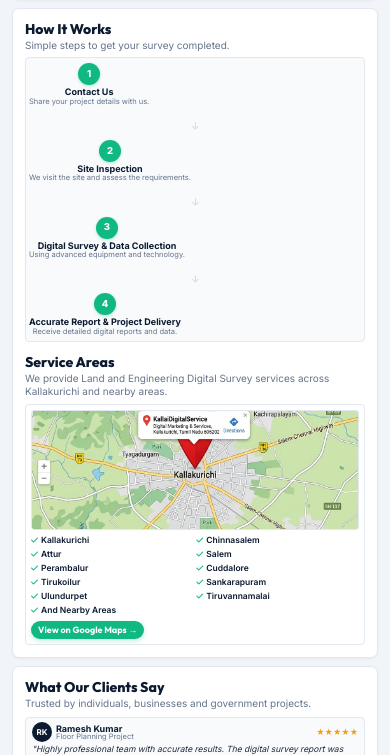
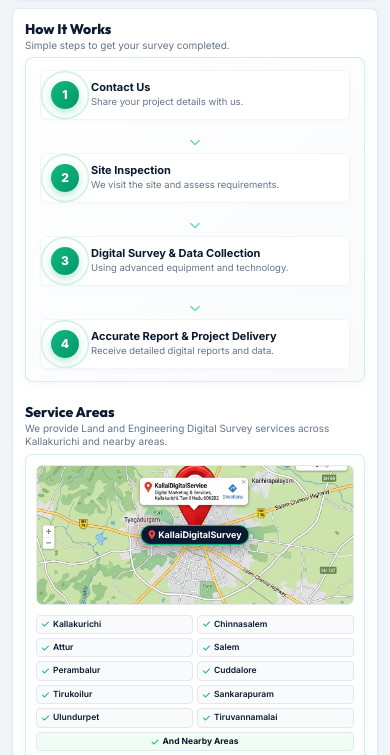
Before and after one commit to Dharumarvengatesan/kallaidigitalservice, a website: page index.html in a window 390 px wide. Shown: the part 2899-3654 px from the top of the page. Drawn offline with Linux system fonts and the light colour scheme.

Commit message:
Fix How It Works mobile step cards layout and add animated pulse pin badge to route map

```diff
--- a/css/styles.css
+++ b/css/styles.css
@@ -806,16 +806,20 @@ button { cursor: pointer; background: none; }
 /* ══════════════════════════════════════════════════════════════════
    SECTION 4 — COL 3: HOW IT WORKS & SERVICE AREAS
    ══════════════════════════════════════════════════════════════════ */
+/* ══════════════════════════════════════════════════════════════════
+   SECTION 4 — COL 3: HOW IT WORKS & SERVICE AREAS (ANIMATED)
+   ══════════════════════════════════════════════════════════════════ */
 .how-steps-row {
   display: flex;
   align-items: flex-start;
   justify-content: space-between;
-  gap: 2px;
-  margin-bottom: 6px;
-  background: #f8fafc;
-  border: 1px solid var(--border);
-  border-radius: 4px;
-  padding: 5px 3px;
+  gap: 6px;
+  margin-bottom: 10px;
+  background: linear-gradient(135deg, #ffffff 0%, #f8fafc 100%);
+  border: 1px solid rgba(16, 185, 129, 0.18);
+  border-radius: 8px;
+  padding: 10px 8px;
+  box-shadow: 0 3px 10px rgba(0,0,0,0.03);
 }
 
 .step-card {
@@ -824,86 +828,224 @@ button { cursor: pointer; background: none; }
   flex-direction: column;
   align-items: center;
   text-align: center;
+  padding: 6px 4px;
+  border-radius: 6px;
+  transition: all 0.25s cubic-bezier(0.4, 0, 0.2, 1);
+  position: relative;
+}
+
+.step-card:hover {
+  background: rgba(16, 185, 129, 0.04);
+  transform: translateY(-2px);
 }
 
 .step-circle {
-  width: 22px;
-  height: 22px;
+  width: 26px;
+  height: 26px;
   border-radius: 50%;
-  background: var(--green);
+  background: linear-gradient(135deg, var(--green) 0%, var(--green-dark) 100%);
   color: #ffffff;
   font-weight: 800;
+  font-size: 11px;
+  display: flex;
+  align-items: center;
+  justify-content: center;
+  margin-bottom: 6px;
+  box-shadow: 0 3px 8px rgba(16, 185, 129, 0.35);
+  position: relative;
+  z-index: 2;
+  transition: transform 0.3s ease, box-shadow 0.3s ease;
+}
+
+.step-circle::after {
+  content: '';
+  position: absolute;
+  inset: -3px;
+  border-radius: 50%;
+  border: 1.5px solid var(--green);
+  opacity: 0.4;
+  animation: pulseRing 2.4s infinite ease-in-out;
+}
+
+.step-card:hover .step-circle {
+  transform: scale(1.12);
+  box-shadow: 0 5px 14px rgba(16, 185, 129, 0.45);
+}
+
+.step-arrow {
+  color: var(--green);
+  font-size: 10px;
+  margin-top: 10px;
+  opacity: 0.6;
+  animation: arrowBounce 2s infinite ease-in-out;
+}
+
+.step-details {
+  display: flex;
+  flex-direction: column;
+  align-items: center;
+}
+
+.step-title {
   font-size: 9.5px;
-  display: flex;
-  align-items: center;
-  justify-content: center;
-  margin-bottom: 2px;
-  box-shadow: 0 1px 3px rgba(16, 185, 129, 0.3);
-}
-
-.step-arrow {
-  color: #cbd5e1;
-  font-size: 10px;
-  margin-top: 4px;
-}
-
-.step-title {
-  font-size: 9px;
   font-weight: 700;
   color: var(--navy);
-  line-height: 1.05;
-  margin-bottom: 1px;
+  line-height: 1.15;
+  margin-bottom: 2px;
 }
 
 .step-desc {
-  font-size: 7.5px;
+  font-size: 8px;
   color: var(--text-muted);
-  line-height: 1.15;
+  line-height: 1.25;
 }
 
 /* Service Areas block */
 .sa-block {
   display: grid;
   grid-template-columns: 1.1fr 1fr;
-  gap: 5px;
+  gap: 8px;
   background: #ffffff;
+  border: 1px solid rgba(16, 185, 129, 0.18);
+  border-radius: 8px;
+  padding: 8px;
+  align-items: center;
+  box-shadow: 0 3px 10px rgba(0,0,0,0.03);
+}
+
+.sa-map-box {
+  position: relative;
+  border-radius: 6px;
+  overflow: hidden;
+  height: 115px;
   border: 1px solid var(--border);
-  border-radius: 4px;
-  padding: 5px;
-  align-items: center;
-}
-
-.sa-map-box {
-  border-radius: 3px;
-  overflow: hidden;
-  height: 80px;
-  border: 1px solid var(--border);
+  box-shadow: inset 0 0 10px rgba(0,0,0,0.05);
 }
 
 .sa-map-box img {
   width: 100%;
   height: 100%;
   object-fit: cover;
+  transition: transform 0.4s ease;
+}
+
+.sa-map-box:hover img {
+  transform: scale(1.06);
+}
+
+.map-pin-badge {
+  position: absolute;
+  top: 50%;
+  left: 50%;
+  transform: translate(-50%, -50%);
+  display: flex;
+  align-items: center;
+  gap: 4px;
+  z-index: 3;
+}
+
+.pin-pulse {
+  position: absolute;
+  left: -4px;
+  top: -4px;
+  width: 24px;
+  height: 24px;
+  border-radius: 50%;
+  background: rgba(239, 68, 68, 0.35);
+  animation: pulseRing 1.8s infinite ease-out;
+}
+
+.pin-label {
+  position: relative;
+  background: var(--navy);
+  color: #ffffff;
+  font-size: 9px;
+  font-weight: 700;
+  padding: 3px 7px;
+  border-radius: 12px;
+  border: 1.5px solid var(--green);
+  box-shadow: 0 4px 12px rgba(0,0,0,0.3);
+  display: flex;
+  align-items: center;
+  gap: 3px;
+  white-space: nowrap;
+}
+
+.pin-label i {
+  color: #ef4444;
+}
+
+.sa-content-col {
+  display: flex;
+  flex-direction: column;
 }
 
 .sa-list {
   display: grid;
   grid-template-columns: repeat(2, 1fr);
-  gap: 2.5px;
+  gap: 4px;
+  margin-bottom: 6px;
 }
 
 .sa-item {
   font-size: 8.5px;
   font-weight: 600;
   color: var(--navy);
-  display: flex;
-  align-items: center;
-  gap: 3px;
+  background: #f8fafc;
+  border: 1px solid #e2e8f0;
+  border-radius: 4px;
+  padding: 3px 5px;
+  display: flex;
+  align-items: center;
+  gap: 4px;
+  transition: all 0.2s ease;
+}
+
+.sa-item:hover {
+  background: var(--green-light);
+  border-color: var(--green);
+  transform: translateY(-1px);
 }
 
 .sa-item i {
   color: var(--green);
   font-size: 8px;
+}
+
+.sa-item-full {
+  grid-column: span 2;
+  justify-content: center;
+  background: #f0fdf4;
+  font-weight: 700;
+}
+
+.btn-map-animated {
+  display: inline-flex;
+  align-items: center;
+  justify-content: center;
+  gap: 6px;
+  align-self: flex-start;
+  margin-top: 4px;
+  transition: all 0.25s ease;
+}
+
+.btn-map-animated:hover .animated-arrow {
+  transform: translateX(4px);
+}
+
+.animated-arrow {
+  transition: transform 0.2s ease;
+}
+
+@keyframes pulseRing {
+  0% { transform: scale(0.95); opacity: 0.8; }
+  50% { transform: scale(1.35); opacity: 0.3; }
+  100% { transform: scale(1.6); opacity: 0; }
+}
+
+@keyframes arrowBounce {
+  0%, 100% { transform: translateY(0); }
+  50% { transform: translateY(3px); }
 }
 
 /* ══════════════════════════════════════════════════════════════════
@@ -1300,20 +1442,62 @@ textarea.form-input {
 
   .how-steps-row {
     flex-direction: column;
-    gap: 8px;
+    gap: 0;
+    padding: 12px 14px;
+    position: relative;
+  }
+
+  .step-card {
+    flex-direction: row;
+    align-items: flex-start;
+    text-align: left;
+    gap: 12px;
+    padding: 10px;
+    width: 100%;
+    background: #ffffff;
+    border: 1px solid #f1f5f9;
+    border-radius: 6px;
+    box-shadow: 0 2px 5px rgba(0,0,0,0.02);
+  }
+
+  .step-details {
+    align-items: flex-start;
+  }
+
+  .step-circle {
+    margin-bottom: 0;
+    flex-shrink: 0;
+    width: 28px;
+    height: 28px;
+    font-size: 12px;
+  }
+
+  .step-title {
+    font-size: 11px;
+    margin-bottom: 2px;
+  }
+
+  .step-desc {
+    font-size: 9.5px;
+    line-height: 1.35;
   }
 
   .step-arrow {
-    transform: rotate(90deg);
+    transform: none;
     align-self: center;
+    font-size: 11px;
+    padding: 4px 0;
+    color: var(--green);
   }
 
   .sa-block {
     grid-template-columns: 1fr;
+    gap: 10px;
+    padding: 10px;
   }
 
   .sa-map-box {
-    height: 120px;
+    height: 140px;
   }
 
   .contact-layout {
--- a/index.html
+++ b/index.html
@@ -471,30 +471,38 @@
         <div class="how-steps-row">
           <div class="step-card">
             <div class="step-circle">1</div>
+            <div class="step-details">
               <div class="step-title">Contact Us</div>
               <div class="step-desc">Share your project details with us.</div>
             </div>
-          <div class="step-arrow">&rarr;</div>
+          </div>
+          <div class="step-arrow"><i class="fas fa-chevron-down"></i></div>
           <div class="step-card">
             <div class="step-circle">2</div>
+            <div class="step-details">
               <div class="step-title">Site Inspection</div>
-            <div class="step-desc">We visit the site and assess the requirements.</div>
+              <div class="step-desc">We visit the site and assess requirements.</div>
             </div>
-          <div class="step-arrow">&rarr;</div>
+          </div>
+          <div class="step-arrow"><i class="fas fa-chevron-down"></i></div>
           <div class="step-card">
             <div class="step-circle">3</div>
+            <div class="step-details">
               <div class="step-title">Digital Survey &amp; Data Collection</div>
               <div class="step-desc">Using advanced equipment and technology.</div>
             </div>
-          <div class="step-arrow">&rarr;</div>
+          </div>
+          <div class="step-arrow"><i class="fas fa-chevron-down"></i></div>
           <div class="step-card">
             <div class="step-circle">4</div>
+            <div class="step-details">
               <div class="step-title">Accurate Report &amp; Project Delivery</div>
               <div class="step-desc">Receive detailed digital reports and data.</div>
             </div>
           </div>
+        </div>
 
-        <div class="panel-header" style="margin-top:6px;" id="service-areas">
+        <div class="panel-header" style="margin-top:12px;" id="service-areas">
           <h2 class="panel-title">Service Areas</h2>
           <p class="panel-sub">We provide Land and Engineering Digital Survey services across Kallakurichi and nearby areas.</p>
         </div>
@@ -502,8 +510,12 @@
         <div class="sa-block">
           <div class="sa-map-box">
             <img src="assets/images/map_kallakurichi.png" alt="Service Areas Map Kallakurichi Tamil Nadu">
+            <div class="map-pin-badge">
+              <span class="pin-pulse"></span>
+              <span class="pin-label"><i class="fas fa-map-marker-alt"></i> KallaiDigitalSurvey</span>
             </div>
-          <div>
+          </div>
+          <div class="sa-content-col">
             <div class="sa-list">
               <div class="sa-item"><i class="fas fa-check"></i> Kallakurichi</div>
               <div class="sa-item"><i class="fas fa-check"></i> Chinnasalem</div>
@@ -515,9 +527,11 @@
               <div class="sa-item"><i class="fas fa-check"></i> Sankarapuram</div>
               <div class="sa-item"><i class="fas fa-check"></i> Ulundurpet</div>
               <div class="sa-item"><i class="fas fa-check"></i> Tiruvannamalai</div>
-              <div class="sa-item" style="grid-column: span 2;"><i class="fas fa-check"></i> And Nearby Areas</div>
+              <div class="sa-item sa-item-full"><i class="fas fa-check"></i> And Nearby Areas</div>
             </div>
-            <a class="btn btn-green btn-xs" href="https://maps.google.com" target="_blank" style="margin-top:5px;">View on Google Maps &rarr;</a>
+            <a class="btn btn-green btn-xs btn-map-animated" href="https://maps.google.com/?q=Kallakurichi,Tamil+Nadu" target="_blank">
+              <span>View on Google Maps</span> <i class="fas fa-arrow-right animated-arrow"></i>
+            </a>
           </div>
         </div>
       </article>
```
Lines whose indentation alone changed are shown as unchanged.
